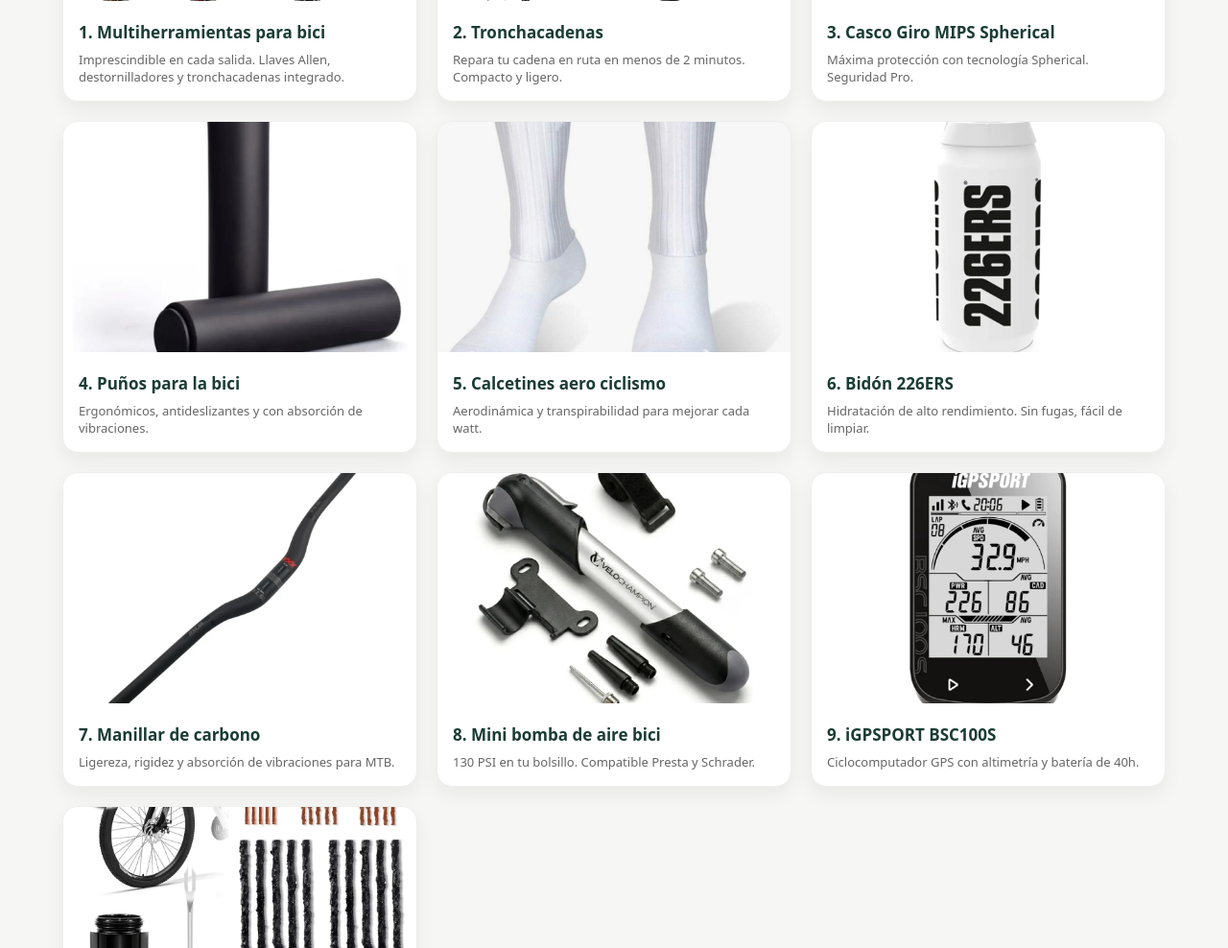
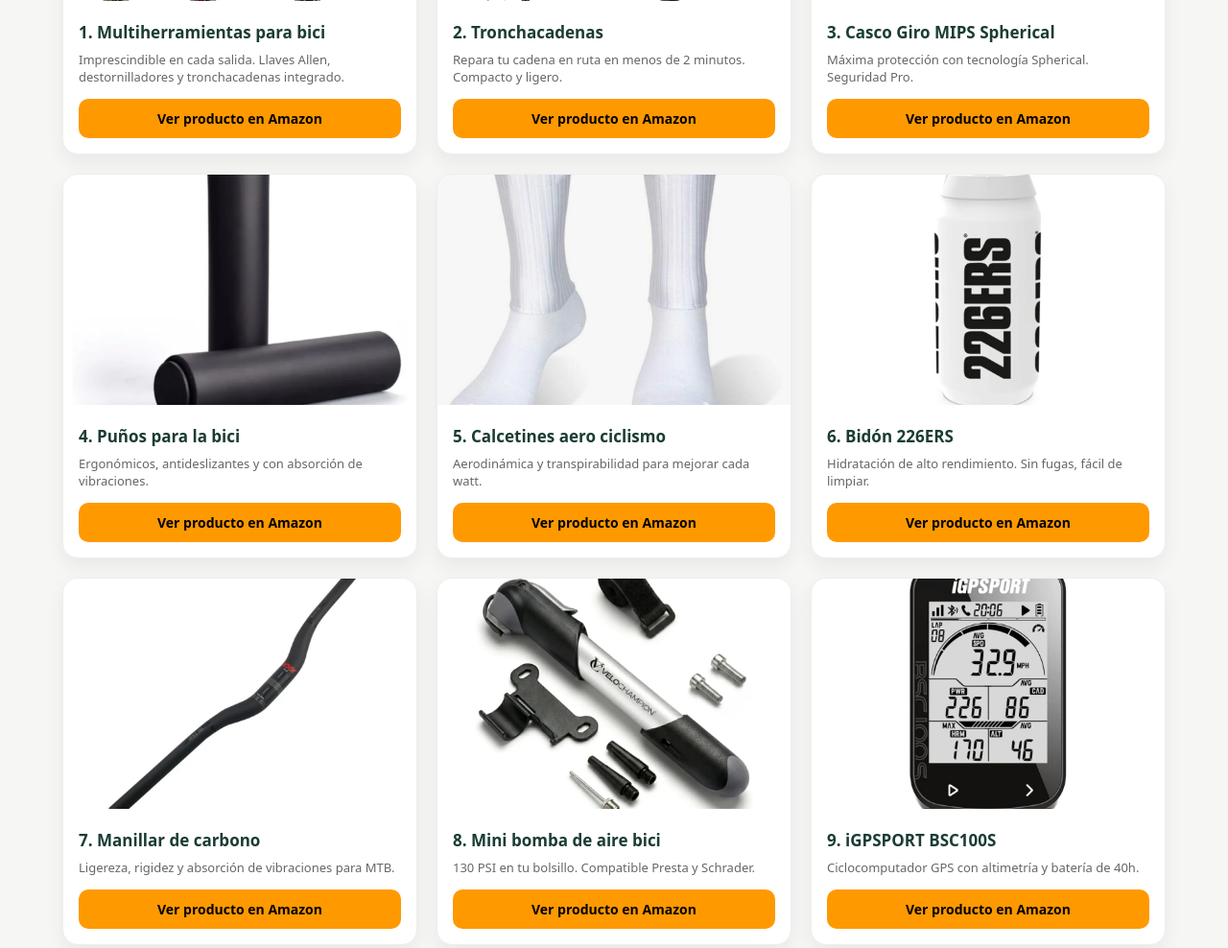
Before and after one commit to gonsalitomtb/gomtb-bikeproducts, a plain HTML site: page index.html in a window 1280 px wide. Shown: the part 761-1749 px from the top of the page at 96% size. Drawn offline with Linux system fonts and the light colour scheme.

Commit message:
Enhance product cards with Amazon links and styles
Added Amazon product links and adjusted paragraph margin.

```diff
--- a/index.html
+++ b/index.html
@@ -20,7 +20,9 @@ header b{font-size:20px;letter-spacing:1px} header b span{color:var(--lime)}
 .card img{width:100%;height:240px;object-fit:cover;background:#e9ece4}
 .card .info{padding:16px}
 .card h3{margin:0 0 8px;font-size:17px;color:var(--green)}
-.card p{margin:0;font-size:13px;color:#666}
+.card p{margin:0 0 14px;font-size:13px;color:#666}
+.btn-amz{display:block;background:#FF9900;color:#000;text-align:center;padding:11px 0;border-radius:10px;text-decoration:none;font-weight:800;font-size:14px}
+.btn-amz:hover{background:#e68a00}
 .section-legal{background:#fff;margin-top:40px;padding:25px;border-radius:16px;border:1px solid #ddd}
 .section-legal h2{color:var(--green)}
 footer{background:var(--dark);color:#aaa;text-align:center;padding:30px 15px;margin-top:40px;font-size:13px;line-height:1.6}
@@ -41,16 +43,27 @@ footer a{color:var(--lime);text-decoration:none;margin:0 8px}
 <h2 style="margin:0 0 5px;color:#1a3c34">Productos Recomendados 2026</h2>
 <p style="color:#666;margin-top:0">Fotos reales subidas como 1.jpg a 10.jpg - Selección GoMTB</p>
 <div class="grid">
-<div class="card"><img src="1.jpg" alt="Multiherramientas"><div class="info"><h3>1. Multiherramientas para bici</h3><p>Imprescindible en cada salida. Llaves Allen, destornilladores y tronchacadenas integrado.</p></div></div>
-<div class="card"><img src="2.jpg" alt="Tronchacadenas"><div class="info"><h3>2. Tronchacadenas</h3><p>Repara tu cadena en ruta en menos de 2 minutos. Compacto y ligero.</p></div></div>
-<div class="card"><img src="3.jpg" alt="Casco Giro MIPS"><div class="info"><h3>3. Casco Giro MIPS Spherical</h3><p>Máxima protección con tecnología Spherical. Seguridad Pro.</p></div></div>
-<div class="card"><img src="4.jpg" alt="Puños bici"><div class="info"><h3>4. Puños para la bici</h3><p>Ergonómicos, antideslizantes y con absorción de vibraciones.</p></div></div>
-<div class="card"><img src="5.jpg" alt="Calcetines aero"><div class="info"><h3>5. Calcetines aero ciclismo</h3><p>Aerodinámica y transpirabilidad para mejorar cada watt.</p></div></div>
-<div class="card"><img src="6.jpg" alt="Bidon 226ers"><div class="info"><h3>6. Bidón 226ERS</h3><p>Hidratación de alto rendimiento. Sin fugas, fácil de limpiar.</p></div></div>
-<div class="card"><img src="7.jpg" alt="Manillar carbono"><div class="info"><h3>7. Manillar de carbono</h3><p>Ligereza, rigidez y absorción de vibraciones para MTB.</p></div></div>
-<div class="card"><img src="8.jpg" alt="Mini bomba"><div class="info"><h3>8. Mini bomba de aire bici</h3><p>130 PSI en tu bolsillo. Compatible Presta y Schrader.</p></div></div>
-<div class="card"><img src="9.jpg" alt="IGPsport BSC100S"><div class="info"><h3>9. iGPSPORT BSC100S</h3><p>Ciclocomputador GPS con altimetría y batería de 40h.</p></div></div>
-<div class="card"><img src="10.jpg" alt="Kit mechas"><div class="info"><h3>10. Kit de mechas tubeless</h3><p>Repara pinchazos tubeless sin desmontar la rueda.</p></div></div>
+
+<div class="card"><img src="1.jpg" alt="Multiherramientas"><div class="info"><h3>1. Multiherramientas para bici</h3><p>Imprescindible en cada salida. Llaves Allen, destornilladores y tronchacadenas integrado.</p><a class="btn-amz" href="PEGA_AQUI_TU_ENLACE_1" target="_blank">Ver producto en Amazon</a></div></div>
+
+<div class="card"><img src="2.jpg" alt="Tronchacadenas"><div class="info"><h3>2. Tronchacadenas</h3><p>Repara tu cadena en ruta en menos de 2 minutos. Compacto y ligero.</p><a class="btn-amz" href="PEGA_AQUI_TU_ENLACE_2" target="_blank">Ver producto en Amazon</a></div></div>
+
+<div class="card"><img src="3.jpg" alt="Casco Giro MIPS"><div class="info"><h3>3. Casco Giro MIPS Spherical</h3><p>Máxima protección con tecnología Spherical. Seguridad Pro.</p><a class="btn-amz" href="PEGA_AQUI_TU_ENLACE_3" target="_blank">Ver producto en Amazon</a></div></div>
+
+<div class="card"><img src="4.jpg" alt="Puños bici"><div class="info"><h3>4. Puños para la bici</h3><p>Ergonómicos, antideslizantes y con absorción de vibraciones.</p><a class="btn-amz" href="PEGA_AQUI_TU_ENLACE_4" target="_blank">Ver producto en Amazon</a></div></div>
+
+<div class="card"><img src="5.jpg" alt="Calcetines aero"><div class="info"><h3>5. Calcetines aero ciclismo</h3><p>Aerodinámica y transpirabilidad para mejorar cada watt.</p><a class="btn-amz" href="PEGA_AQUI_TU_ENLACE_5" target="_blank">Ver producto en Amazon</a></div></div>
+
+<div class="card"><img src="6.jpg" alt="Bidon 226ers"><div class="info"><h3>6. Bidón 226ERS</h3><p>Hidratación de alto rendimiento. Sin fugas, fácil de limpiar.</p><a class="btn-amz" href="PEGA_AQUI_TU_ENLACE_6" target="_blank">Ver producto en Amazon</a></div></div>
+
+<div class="card"><img src="7.jpg" alt="Manillar carbono"><div class="info"><h3>7. Manillar de carbono</h3><p>Ligereza, rigidez y absorción de vibraciones para MTB.</p><a class="btn-amz" href="PEGA_AQUI_TU_ENLACE_7" target="_blank">Ver producto en Amazon</a></div></div>
+
+<div class="card"><img src="8.jpg" alt="Mini bomba"><div class="info"><h3>8. Mini bomba de aire bici</h3><p>130 PSI en tu bolsillo. Compatible Presta y Schrader.</p><a class="btn-amz" href="PEGA_AQUI_TU_ENLACE_8" target="_blank">Ver producto en Amazon</a></div></div>
+
+<div class="card"><img src="9.jpg" alt="IGPsport BSC100S"><div class="info"><h3>9. iGPSPORT BSC100S</h3><p>Ciclocomputador GPS con altimetría y batería de 40h.</p><a class="btn-amz" href="PEGA_AQUI_TU_ENLACE_9" target="_blank">Ver producto en Amazon</a></div></div>
+
+<div class="card"><img src="10.jpg" alt="Kit mechas"><div class="info"><h3>10. Kit de mechas tubeless</h3><p>Repara pinchazos tubeless sin desmontar la rueda.</p><a class="btn-amz" href="PEGA_AQUI_TU_ENLACE_10" target="_blank">Ver producto en Amazon</a></div></div>
+
 </div>
 
 <div class="section-legal" id="legal">
```
